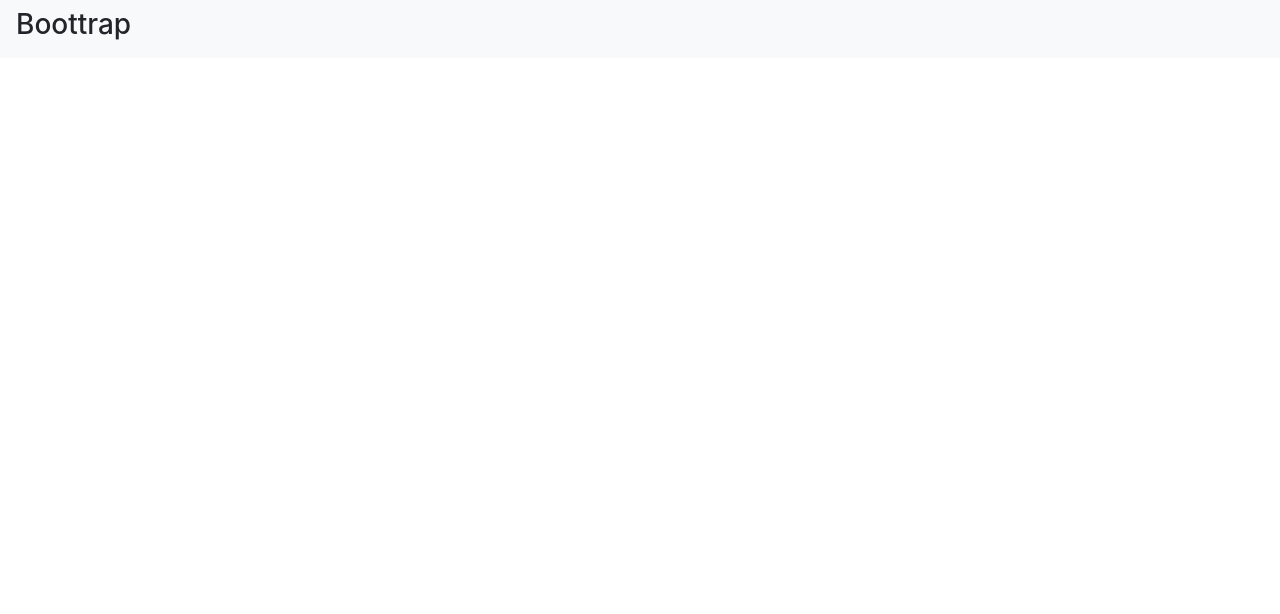
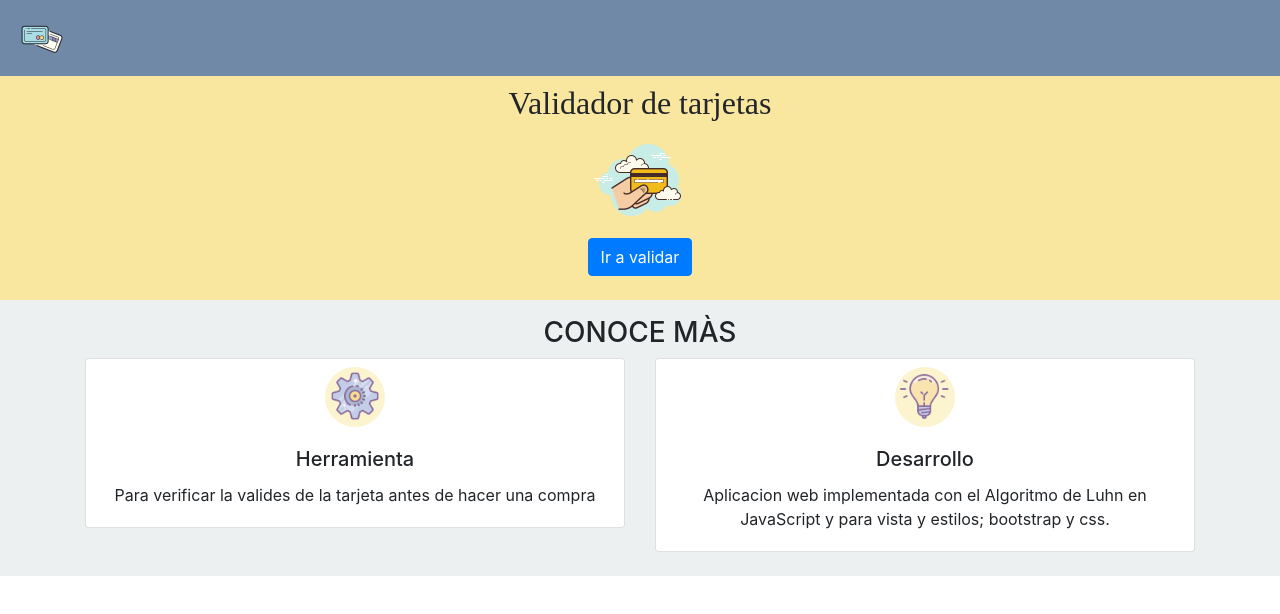
Before and after one commit to dajhelyan/validator-card, a plain HTML site: page src/index.html in a window 1280 px wide. Drawn offline with nearby package versions, Linux system fonts and the light colour scheme; a web font is replaced by a local one.

Commit message:
primera vista terminada con estilos css

```diff
--- a/src/index.html
+++ b/src/index.html
@@ -5,7 +5,8 @@
     <meta name="viewport" content="width=device-width, initial-scale=1.0">
     <link rel="stylesheet" href="https://stackpath.bootstrapcdn.com/bootstrap/4.4.1/css/bootstrap.min.css" integrity="sha384-Vkoo8x4CGsO3+Hhxv8T/Q5PaXtkKtu6ug5TOeNV6gBiFeWPGFN9MuhOf23Q9Ifjh"
 	 crossorigin="anonymous">
-    <link rel="stylesheet" href="./style.css">
+     <link href="https://fonts.googleapis.com/css?family=PT+Mono|Playfair+Display+SC|Vidaloka&display=swap" rel="stylesheet">
+     <link rel="stylesheet" href="./style.css">
     <title>Validator-card</title>
 </head>
 <body id="root">
--- a/src/style.css
+++ b/src/style.css
@@ -0,0 +1,40 @@
+.background-main-color {
+  background: #F9E79F;
+}
+
+.background-sec-cards {
+  background: #ECF0F1;
+}
+
+.color-btn-validator:hover {
+  background: #73C6B6;
+}
+
+.navbar {
+  background: #6F89A7!important;
+}
+
+#main .col h2 {
+  font-family: 'Domine', serif;
+}
+
+/* #main .col h3 {
+  font-family: 'Monda', sans-serif;
+} */
+
+.div-icon {
+  background: #FCF3CF;
+  border-radius: 30px;
+}
+
+
+
+/* @media (max-width: 575.98px) {
+  .row {
+    margin: 0!important;
+  }
+  div .col-md {
+    padding: 0!important;
+  }
+
+} */
--- a/src/ui/home.js
+++ b/src/ui/home.js
@@ -1,10 +1,60 @@
 
 export const homePage = () => {
-  const sectionElem = document.createElement('section')
+  const sectionElem = document.createElement('section');
   sectionElem.innerHTML = `
-  <nav class="navbar navbar-light bg-light">
-      <h3>Boottrap</h3>
+  <nav class="navbar navbar-light">
+    <a class="navbar-brand" href="#">
+      <img class='logo-nav' src="./assets/icons/logo-nav.png" width="50" height="50" alt="">
+    </a>
   </nav>
+  <main id="main">
+    <div class="container-fluid background-main-color">
+      <div class="row">
+        <div class="col text-center pt-2 pb-2">
+        <h2>Validador de tarjetas</h2>
+        <img src='./assets/icons/img-card-main.png' alt=''>
+      </div>
+      </div>
+      <div class="row">
+        <div class="col text-center">
+          <button type="button" class="btn btn-primary mb-4">Ir a validar</button>
+        </div>
+      </div>
+    </div>
+  </main>
+  <section id="section-about" class="background-sec-cards">
+    <div class="container">
+      <div class="row">
+        <div class="col text-center text-uppercase mt-3">
+          <h3>Conoce màs</h3>
+        </div>
+      </div>
+      <div class="row">
+        <div class="col-md-6 mb-4">
+          <div class="card text-center">
+            <div class="div-icon mx-auto mt-2" style="width: 60px; height: 60px;">
+              <img class="mt-1" src="./assets/icons/settings-icon.png"  width="50" height="50" alt="">
+            </div>
+            <div class="card-body">
+              <h5 class="card-title">Herramienta</h5>
+              <p class="card-text">Para verificar la valides de la tarjeta antes de hacer una compra</p>
+            </div>
+          </div>
+        </div>
+        <div class="col-md-6 mb-4">
+          <div class="card text-center">
+            <div class="div-icon mx-auto mt-2" style="width: 60px; height: 60px;">
+              <img class="mt-1" src="./assets/icons/focus-icon.png"  width="50" height="50" alt="">
+            </div>
+            <div class="card-body">
+              <h5 class="card-title">Desarrollo</h5>
+              <p class="card-text">Aplicacion web implementada con el Algoritmo de Luhn en JavaScript y para vista y estilos; bootstrap y css.</p>
+            </div>
+          </div>
+        </div>
+      </div>
+    </div>
+  </section>
   `
   return sectionElem;
 }
```
Also changed, not shown: src/assets/icons/focus-icon.png (added), src/assets/icons/img-card-main.png (added), src/assets/icons/logo-nav.png (added), src/assets/icons/settings-icon.png (added).
